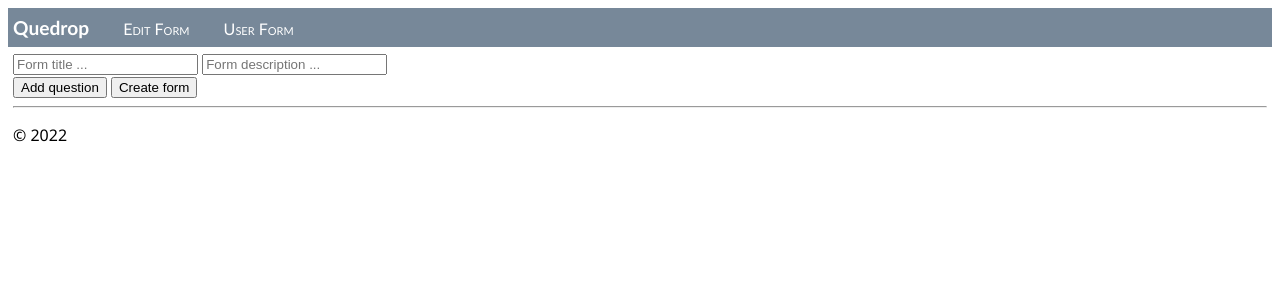
After one commit to DmitryM210/quedrop, a Flask app: page /edit-form in a window 1280 px wide. The commit adds this page. Shown: the top 300 px of the page. Run offline with Flask 2, Linux system fonts and the light colour scheme.

Commit message:
add edit form page added edit form page with an appropriate controller and js scripts that allow add more questions on the form + minor edits to form.py & layout.html

```diff
--- a/app.py
+++ b/app.py
@@ -4,6 +4,9 @@ from flask import render_template
 from form import *
 
 app = Flask(__name__)
+
+questions = [ Question("quest1"), Question("quest2") ]
+form = Form("Opros1", "desc1", questions)
 
 @app.route("/")
 @app.route("/home")
@@ -12,6 +15,8 @@ def home():
 
 @app.route("/user-form")
 def user_form():
-    questions = [ Question("quest1"), Question("quest2") ]
-    form = Form("Opros1", "desc1", questions)
     return render_template("user-form.html", form=form)
+
+@app.route("/edit-form")
+def edit_form():
+    return render_template("edit-form.html", form=form)
--- a/form.py
+++ b/form.py
@@ -19,6 +19,7 @@ class Form:
         self.title = title
         self.description = description
         self.questions = questions
+        self.questions_count = len(questions)
 
     def get_title(self):
         return self.title
--- /dev/null
+++ b/static/body-script.js
@@ -0,0 +1,50 @@
+var questionCount = 0;
+
+function appendNewQuestion() {
+    var questionSection = document.getElementById("question-section");
+    questionSection.innerHTML +=
+        "<div class=\"edit-question\">\n" +
+        "\t<input name=\"question_" + questionCount + "\" type=\"text\" placeholder=\"Question ...\" required/>\n" +
+        "\t<input type=\"text\" placeholder=\"Answer ...\" readonly/>\n" +
+        "</div>";
+    questionCount++;
+}
+
+function createForm() {
+    // Отменяем стандартное поведение браузера с отправкой формы
+    event.preventDefault();
+
+    // event.target — это HTML-элемент form
+    let formData = new FormData(event.target);
+
+    // Собираем данные формы в объект
+    let obj = {};
+    formData.forEach((value, key) => obj[key] = value);
+
+    // Собираем запрос к серверу
+    let request = new Request(event.target.action, {
+        method: 'POST',
+        body: JSON.stringify(obj),
+        headers: {
+            'Content-Type': 'application/json',
+        },
+    });
+
+    // Отправляем (асинхронно!)
+    fetch(request).then(
+        function(response) {
+            // Запрос успешно выполнен
+            console.log(response);
+            // return response.json() и так далее см. документацию
+        },
+        function(error) {
+            // Запрос не получилось отправить
+            console.error(error);
+        }
+    );
+
+    // Код после fetch выполнится ПЕРЕД получением ответа
+    // на запрос, потому что запрос выполняется асинхронно,
+    // отдельно от основного кода
+    console.log('Запрос отправляется');
+}
--- /dev/null
+++ b/templates/edit-form.html
@@ -0,0 +1,20 @@
+{% extends "layout.html" %}
+
+{% block title %}
+quedrop
+{% endblock %}
+
+{% block content %}
+<form id="editable-form">
+    <input name="title" type="text" placeholder="Form title ..." required/>
+    <input name="description" type="text" placeholder="Form description ..."/>
+    <div id="question-section">
+        <!-- <div class="edit-question">
+            <input type="text" placeholder="Question ..." required/>
+            <input type="text" placeholder="Answer ..." readonly/>
+        </div> -->
+    </div>
+    <button type="button" onclick="appendNewQuestion()">Add question</button>
+    <input type="submit" onclick="createForm()" value="Create form"/>
+</form>
+{% endblock %}
--- a/templates/layout.html
+++ b/templates/layout.html
@@ -8,7 +8,8 @@
 
     <body>
         <div class="navbar">
-            <a href="{{ url_for('home') }}" class="navbar-brand">Home</a>
+            <a href="{{ url_for('home') }}" class="navbar-brand">Quedrop</a>
+            <a href="{{ url_for('edit_form') }}" class="navbar-item">Edit Form</a>
             <a href="{{ url_for('user_form') }}" class="navbar-item">User Form</a>
         </div>
 
@@ -20,5 +21,7 @@
                 <p>© 2022</p>
             </footer>
         </div>
+
+        <script src="{{url_for('static', filename='body-script.js')}}"></script>
     </body>
 </html>
```
